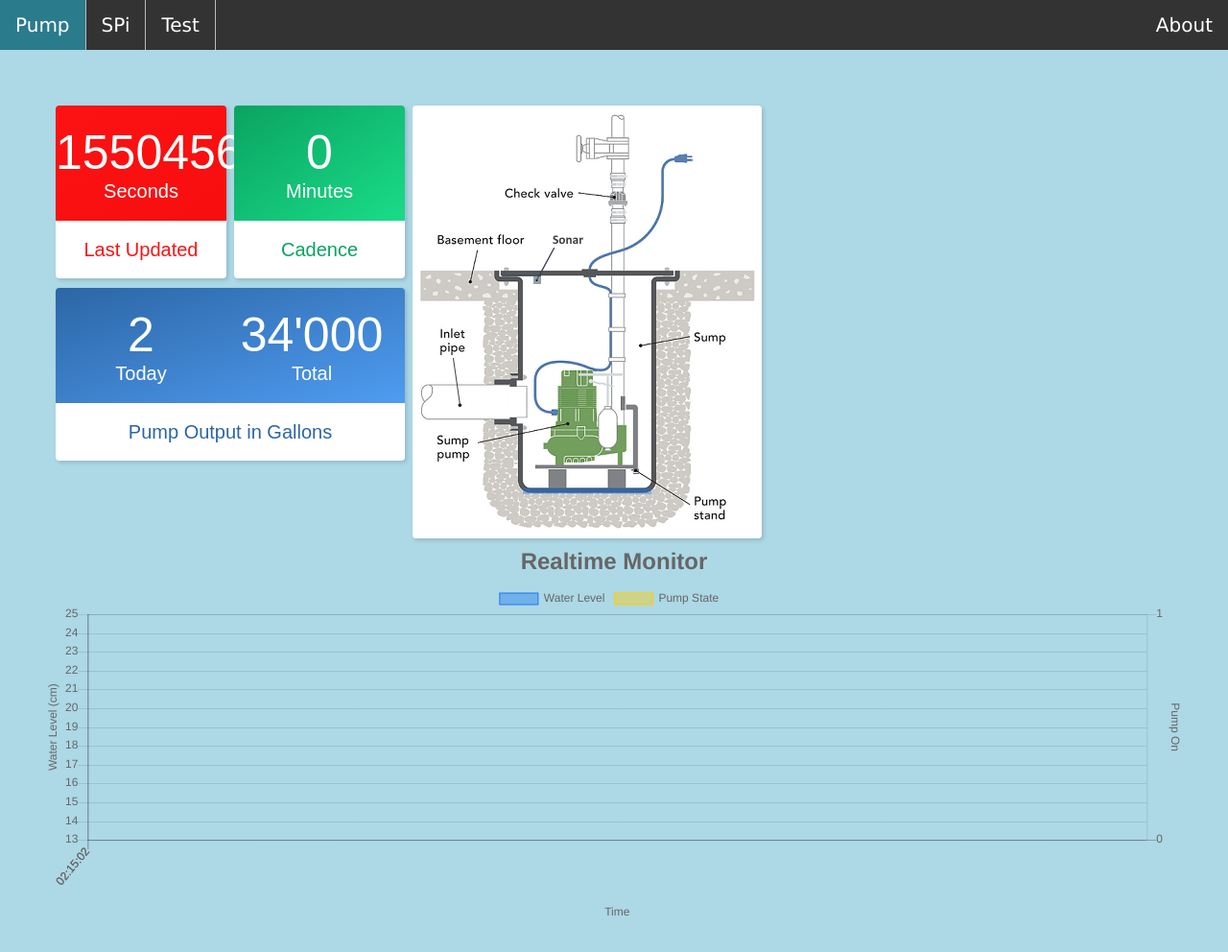
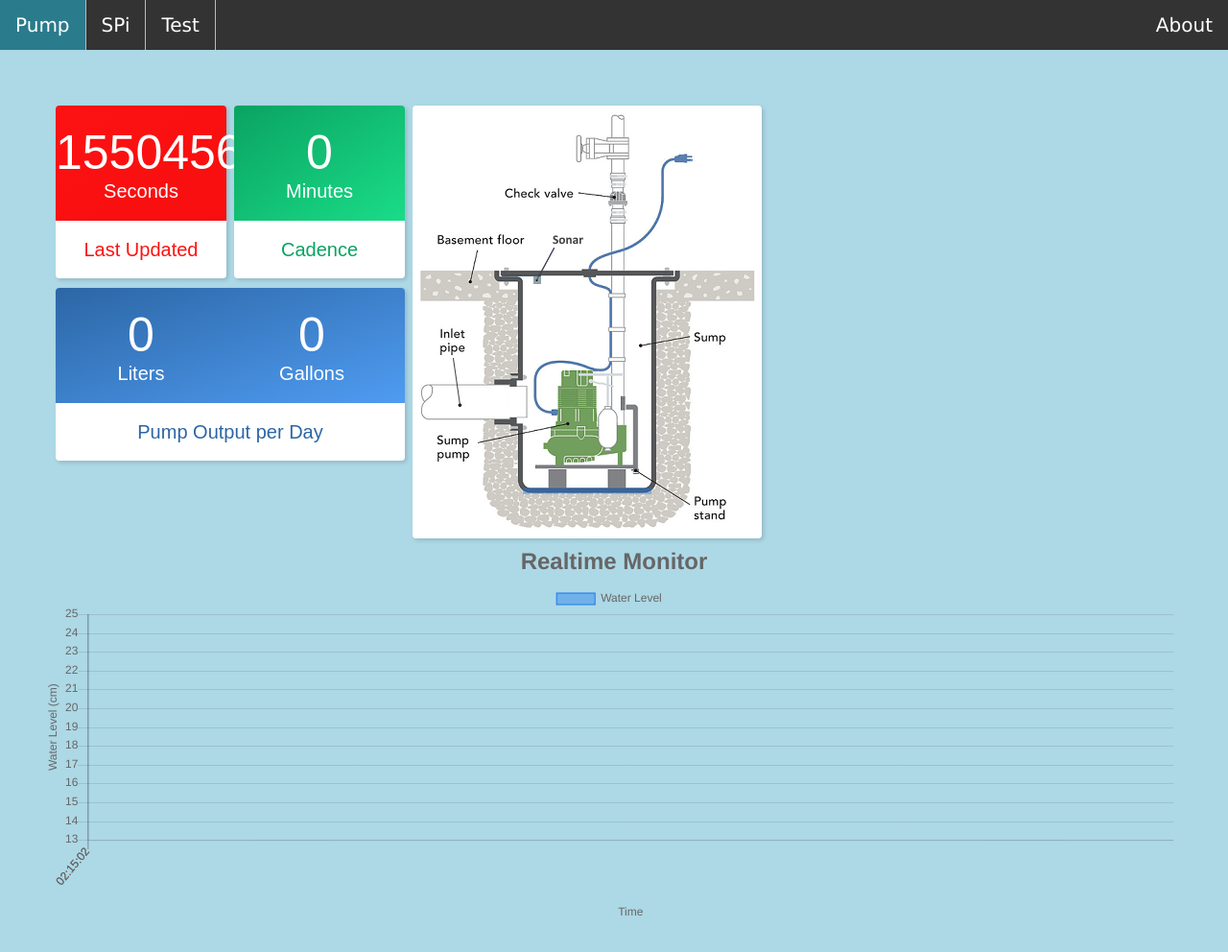
Before and after one commit to holecekales/Cortex, a website: page public/index.html in a window 1280 px wide. Shown: the whole page at 96% size. Drawn offline with Linux system fonts and the light colour scheme; no server answers.

Commit message:
Adding volume calculation and turning of drawing of pump

```diff
--- a/public/js/pump.js
+++ b/public/js/pump.js
@@ -74,18 +74,6 @@ var Pump = (function () {
                     pointHoverBorderColor: "rgba(24, 120, 240, 1)",
                     data: this.level,
                     lineTension: 0
-                },
-                {
-                    fill: false,
-                    label: 'Pump State',
-                    yAxisID: 'running',
-                    borderColor: "rgba(255, 204, 0, 1)",
-                    pointBoarderColor: "rgba(255, 204, 0, 1)",
-                    backgroundColor: "rgba(255, 204, 0, 0.4)",
-                    pointHoverBackgroundColor: "rgba(255, 204, 0, 1)",
-                    pointHoverBorderColor: "rgba(255, 204, 0, 1)",
-                    data: this.state,
-                    lineTension: 0
                 }
             ]
         };
@@ -124,21 +112,8 @@ var Pump = (function () {
                             stepSize: 1
                         },
                         position: 'left',
-                    }, {
-                        id: 'running',
-                        type: 'linear',
-                        scaleLabel: {
-                            labelString: 'Pump On',
-                            display: true
-                        },
-                        position: 'right',
-                        ticks: {
-                            min: 0,
-                            max: 1,
-                            stepSize: 1
-                        },
-                    }]
-            }
+                    },
+                ] }
         };
         //Get the context of the canvas element we want to select
         this.ctx = document.getElementById("myChart").getContext("2d");
@@ -240,13 +215,27 @@ var Pump = (function () {
     Pump.prototype.updateCadence = function (time) {
         var cadence = 0;
         if (this.prevPumpTime > 0) {
-            cadence = Math.round((time - this.prevPumpTime) / 60);
+            // i am rounding up to compensate for the bucket not
+            // being cylinder
+            cadence = Math.round((time - this.prevPumpTime) / 60 + 0.5);
         }
         this.prevPumpTime = time;
         var tileValue = document.getElementById("cadenceValue");
         // update the text in the tile
         // let n = parseInt(tileValue.innerText);
         tileValue.innerText = (cadence).toString();
+        // calculate how many gallons a day
+        var pumpsPerDay = (60 / cadence) * 24;
+        var pumpDepth = 0.10; // in meters
+        var bucketR = 0.43 / 2; // in meters
+        var volume = bucketR * bucketR * pumpDepth * 3.14; // in m^3
+        var liters = volume * 1000 * pumpsPerDay;
+        var gallons = volume * 264.172 * pumpsPerDay;
+        // i am using floor, since the bucket is not cylinder anyway
+        var litPerDayValue = document.getElementById("litersPerDay");
+        litPerDayValue.innerText = (Math.floor(liters)).toString();
+        var galPerDayValue = document.getElementById("gallonsPerDay");
+        galPerDayValue.innerText = (Math.floor(gallons)).toString();
     };
     // -------------------------------------------------------------------------
     // addData - adds one or more records
--- a/public/pump.html
+++ b/public/pump.html
@@ -28,16 +28,16 @@
     <div class="tile wide blue">
       <div class="header">
         <div class="left">
-          <div class="count">2</div>
-          <div class="title">Today</div>
+          <div id="litersPerDay" class="count">0</div>
+          <div class="title">Liters</div>
         </div>
         <div class="right">
-          <div class="count">34'000</div>
-          <div class="title">Total</div>
+          <div id="gallonsPerDay" class="count">0</div>
+          <div class="title">Gallons</div>
         </div>
       </div>
       <div class="body">
-        <div class="title">Pump Output in Gallons</div>
+        <div class="title">Pump Output per Day</div>
       </div>
     </div>
   </div>
```
Also changed, not shown: FrontEndTS/pump.ts (+27 -6 lines).
